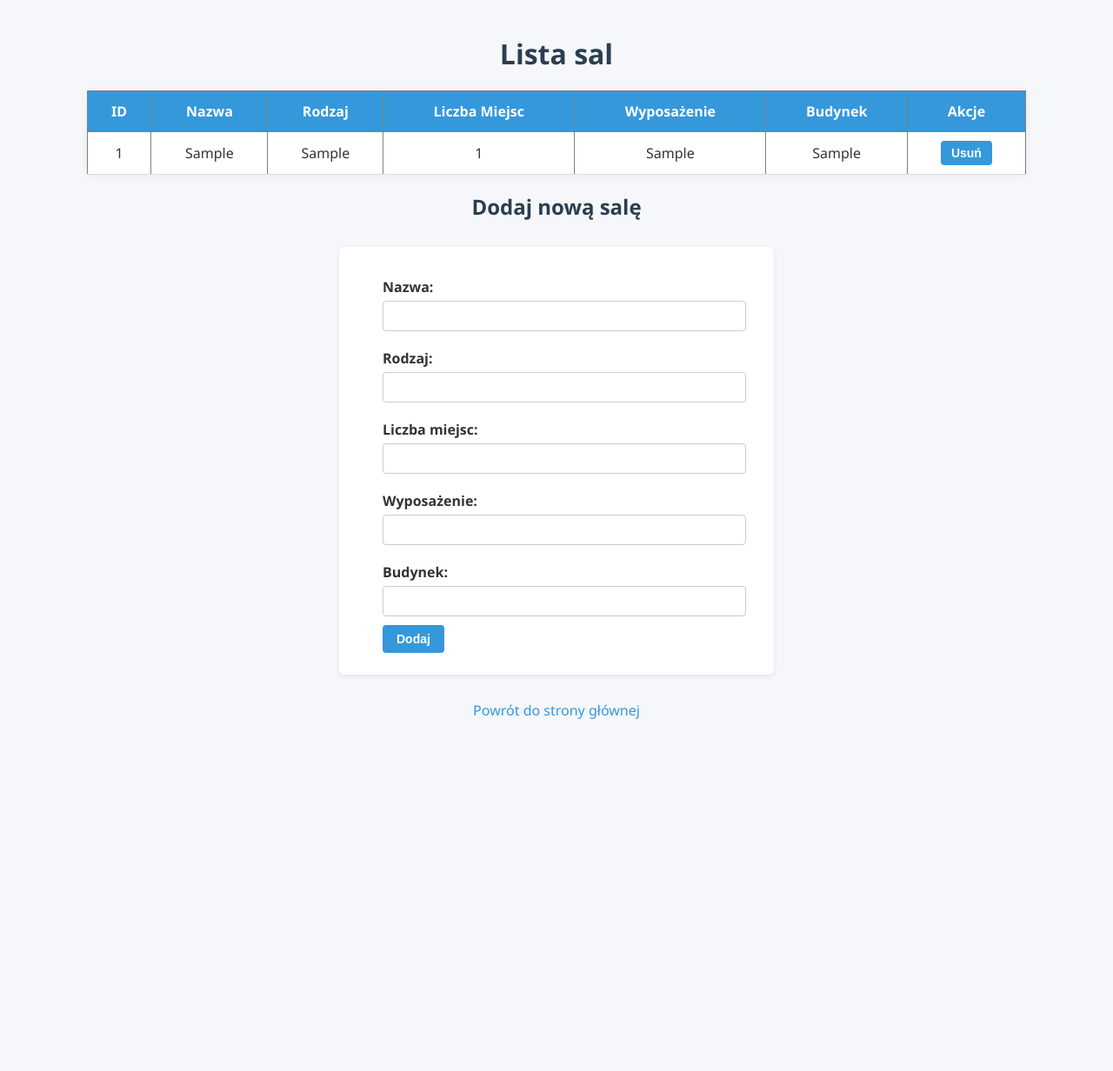
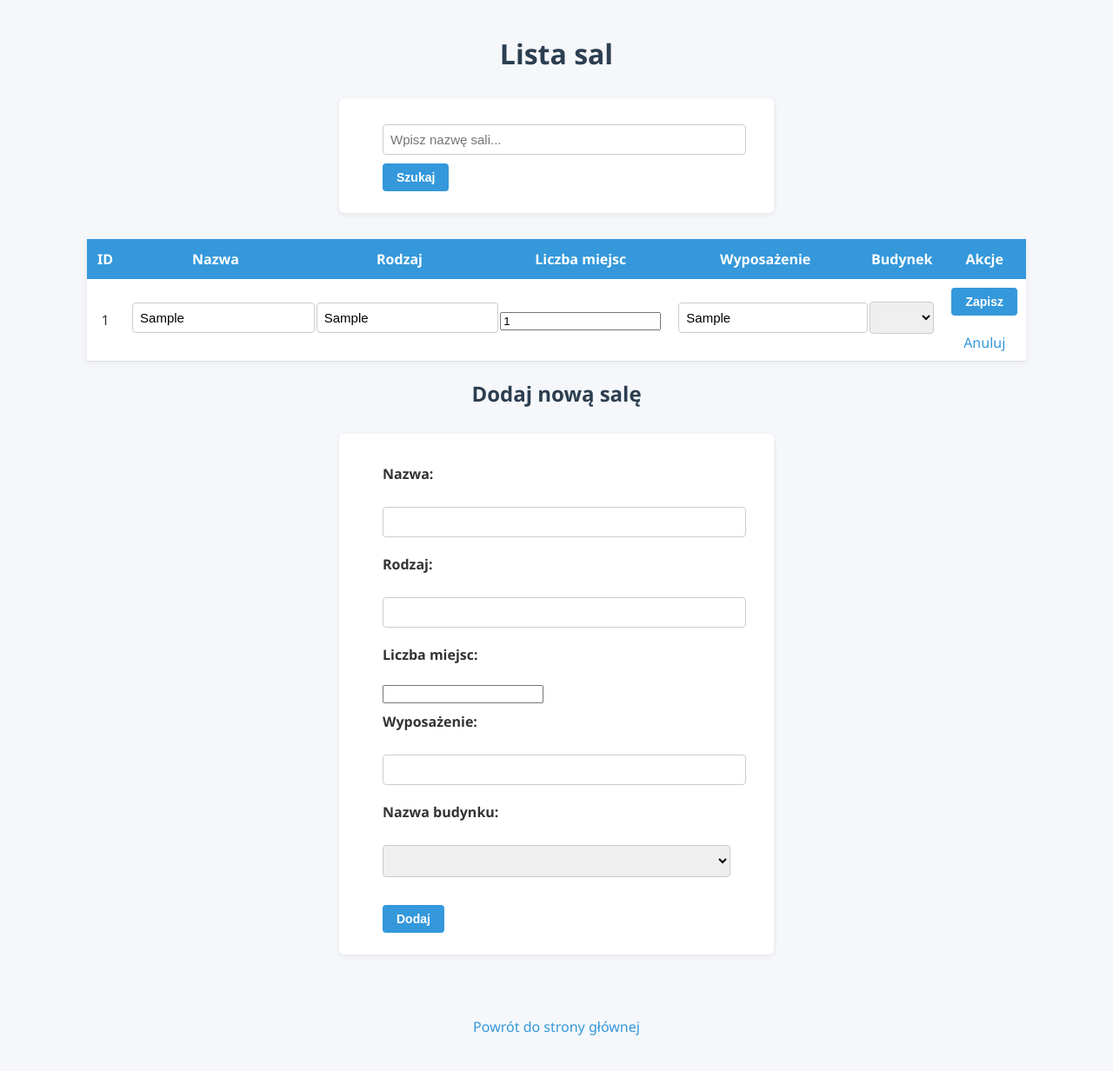
Before and after one commit to lanchesterr/rezerwacja-sal, a Flask app: page /sale?edit=1 in a window 1280 px wide. Shown: the whole page at 87% size. Before the commit the page ends 827 px from the top, so only its background shows below. Run offline with Flask 3, Linux system fonts and the light colour scheme; tables that the repository leaves empty hold one stand-in row (values such as "Sample post"); lists and menus that the app fills with data are empty.

Commit message:
Update sale.html (dodane wyszukiwanie)

```diff
--- a/reserwacje-sal-main/app/templates/sale.html
+++ b/reserwacje-sal-main/app/templates/sale.html
@@ -8,13 +8,23 @@
 <body>
     <h1>Lista sal</h1>
 
-    <table border="1">
+    <form method="GET" action="{{ url_for('main.sale') }}">
+    <input type="text" name="szukaj" placeholder="Wpisz nazwę sali..." value="{{ request.args.get('szukaj', '') }}">
+    <button type="submit">Szukaj</button>
+    </form>
+
+
+  {% if err %}
+    <p style="color: red;">{{ err }}</p>
+  {% endif %}
+
+  <table>
     <thead>
       <tr>
         <th>ID</th>
         <th>Nazwa</th>
         <th>Rodzaj</th>
-                <th>Liczba Miejsc</th>
+        <th>Liczba miejsc</th>
         <th>Wyposażenie</th>
         <th>Budynek</th>
         <th>Akcje</th>
@@ -22,6 +32,30 @@
     </thead>
     <tbody>
       {% for sala in sale %}
+        {% if request.args.get('edit') == sala.id_sali|string %}
+        <tr>
+          <form method="POST" action="{{ url_for('main.edytuj_sale', id=sala.id_sali) }}">
+            <td>{{ sala.id_sali }}</td>
+            <td><input type="text" name="nazwa" value="{{ sala.nazwa_sali }}" required></td>
+            <td><input type="text" name="rodzaj" value="{{ sala.rodzaj_sali }}" required></td>
+            <td><input type="number" name="liczba_miejsc" value="{{ sala.liczba_miejsc }}" required></td>
+            <td><input type="text" name="wyposażenie" value="{{ sala.wyposazenie }}" required></td>
+            <td>
+              <select name="nazwa_budynku" required>
+                {% for b in budynki %}
+                  <option value="{{ b.nazwa_budynku }}" {% if b.id_budynku == sala.id_budynku %}selected{% endif %}>
+                    {{ b.nazwa_budynku }}
+                  </option>
+                {% endfor %}
+              </select>
+            </td>
+            <td>
+              <button type="submit">Zapisz</button>
+              <a href="{{ url_for('main.sale') }}">Anuluj</a>
+            </td>
+          </form>
+        </tr>
+        {% else %}
         <tr>
           <td>{{ sala.id_sali }}</td>
           <td>{{ sala.nazwa_sali }}</td>
@@ -30,40 +64,42 @@
           <td>{{ sala.wyposazenie }}</td>
           <td>{{ sala.budynek.nazwa_budynku }}</td>
           <td>
-                    <form action="{{ url_for('main.usun_sale', id=sala.id_sali) }}" method="POST" style="display:inline;">
-                        <button type="submit" onclick="return confirm('Na pewno usunąć?')">Usuń</button>
+            <form method="POST" action="{{ url_for('main.usun_sale', id=sala.id_sali) }}" style="display:inline;">
+              <button type="submit">Usuń</button>
             </form>
+            <a href="{{ url_for('main.sale', edit=sala.id_sali) }}">Edytuj</a>
           </td>
         </tr>
+        {% endif %}
       {% endfor %}
     </tbody>
   </table>
 
   <h2>Dodaj nową salę</h2>
   <form method="POST" action="{{ url_for('main.sale') }}">
-        <label for="nazwa">Nazwa:</label>
-        <input type="text" name="nazwa" id="nazwa" required>
-        <br>
-        <label for="rodzaj">Rodzaj:</label>
-        <input type="text" name="rodzaj" id="rodzaj" required>
-        <br>
-        <label for="liczba_miejsc">Liczba miejsc:</label>
-        <input type="text" name="liczba_miejsc" id="liczba_miejsc" required>
-        <br>
-        <label for="wyposażenie">Wyposażenie:</label>
-        <input type="text" name="wyposażenie" id="wyposażenie">
-        <br>
-        <label for="nazwa_budynku">Budynek:</label>
-        <input type="text" name="nazwa_budynku" id="nazwa_budynku" required>
+    <label>Nazwa:</label><br>
+    <input type="text" name="nazwa" required><br>
+
+    <label>Rodzaj:</label><br>
+    <input type="text" name="rodzaj" required><br>
+
+    <label>Liczba miejsc:</label><br>
+    <input type="number" name="liczba_miejsc" required><br>
+
+    <label>Wyposażenie:</label><br>
+    <input type="text" name="wyposażenie" required><br>
+
+    <label>Nazwa budynku:</label><br>
+    <select name="nazwa_budynku" required>
+      {% for b in budynki %}
+        <option value="{{ b.nazwa_budynku }}">{{ b.nazwa_budynku }}</option>
+      {% endfor %}
+    </select><br><br>
+
     <button type="submit">Dodaj</button>
   </form>
 
-    {% if err %}
-    <script>
-        alert("{{ err|e }}");
-    </script>
-    {% endif %}
-
+  <br>
   <a href="/">Powrót do strony głównej</a>
 </body>
 </html>
```
Lines whose indentation alone changed are shown as unchanged.
